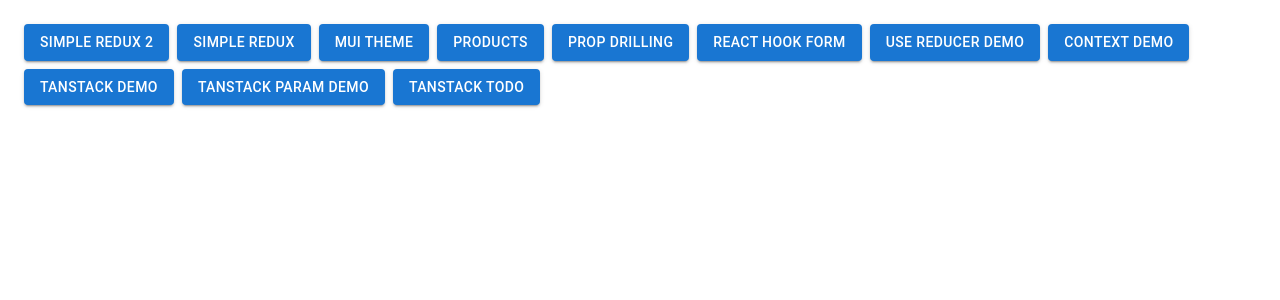
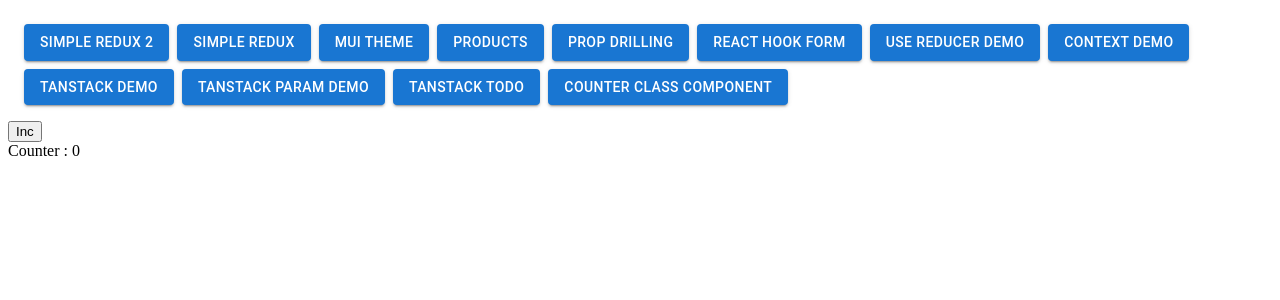
Before and after one commit to gavand-sagar/vite-project-feb-react-mui, a React (Vite) app: page /CounterClassComponent in a window 1280 px wide. Shown: the top 300 px of the page. Built offline with nearby package versions, Linux system fonts and the light colour scheme.

Commit message:
class comp

```diff
--- a/src/App.tsx
+++ b/src/App.tsx
@@ -20,6 +20,7 @@
 } from '@tanstack/react-query'
 import TanstackWithParam from './Tanstack/TanstackWithParam'
 import Todo from './Tanstack/Todo'
+import Counter from './Counter'
 
 const queryClient = new QueryClient({
   defaultOptions: {
@@ -66,6 +67,9 @@
         <Link to={'/TanstackTodos'}>
           <Button variant='contained'>Tanstack Todo</Button>
         </Link>
+        <Link to={'/CounterClassComponent'}>
+          <Button variant='contained'>Counter Class Component</Button>
+        </Link>
       </Box>
       <Routes>
         <Route path='/SimpleRedux2' element={<SimpleRedux2 />} />
@@ -80,6 +84,7 @@
         <Route path='/Tanstack' element={<Tanstack />} />
         <Route path='/TanstackWithParam' element={<TanstackWithParam />} />
         <Route path='/TanstackTodos' element={<Todo />} />
+        <Route path='/CounterClassComponent' element={<Counter value={6}/>} />
         <Route path='/' element={<MainApp />} />
       </Routes>
     </QueryClientProvider>
--- /dev/null
+++ b/src/Counter.tsx
@@ -0,0 +1,38 @@
+import React, { Component } from 'react'
+
+type Props = {
+    value: number
+}
+
+type State = {
+    value: number
+}
+
+export default class Counter extends Component<Props, State> {
+    state = {
+        value: 0
+    }
+
+    // increment = () => {
+    //     this.setState({
+    //         ...this.state,
+    //         value: this.state.value + 1
+    //     })
+    // }
+
+    increment() {
+        this.setState({
+            ...this.state,
+            value: this.state.value + 1
+        })
+    }
+
+    render() {
+        return (
+            <div>
+                <button onClick={this.increment}>Inc</button>
+                <div>Counter : {this.state.value}</div>
+            </div>
+        )
+    }
+}
```
